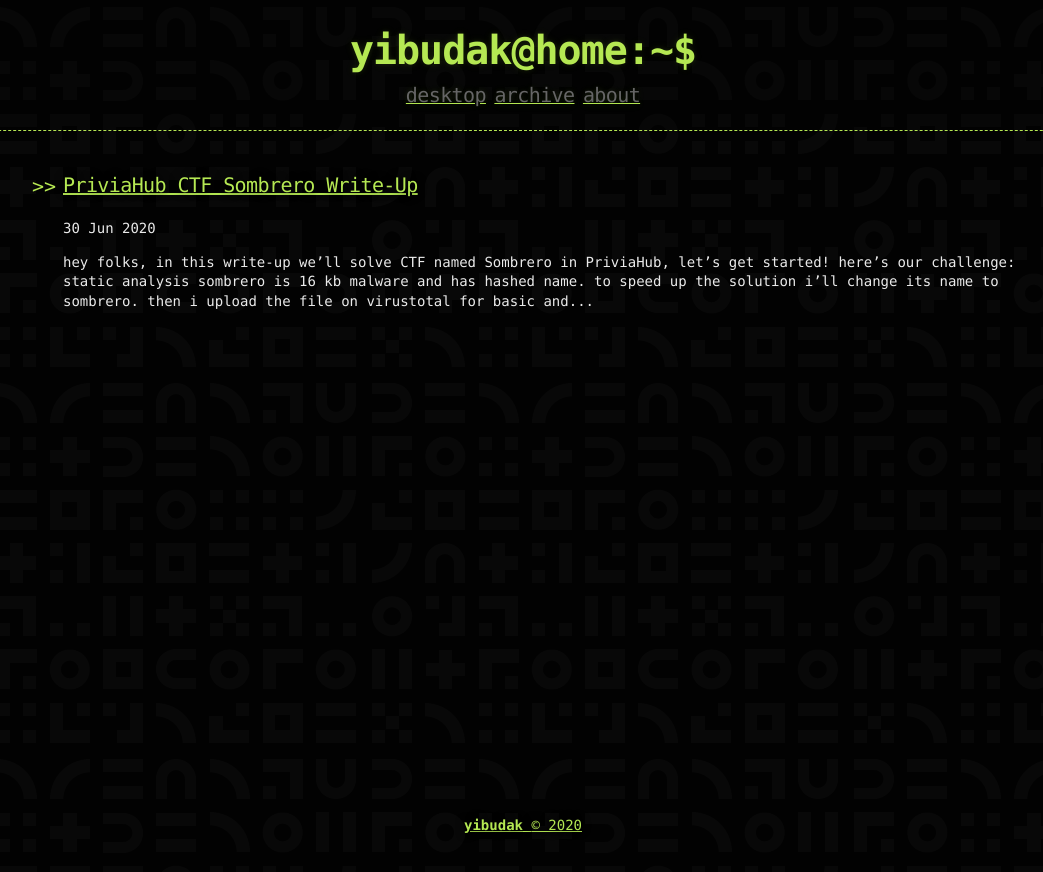
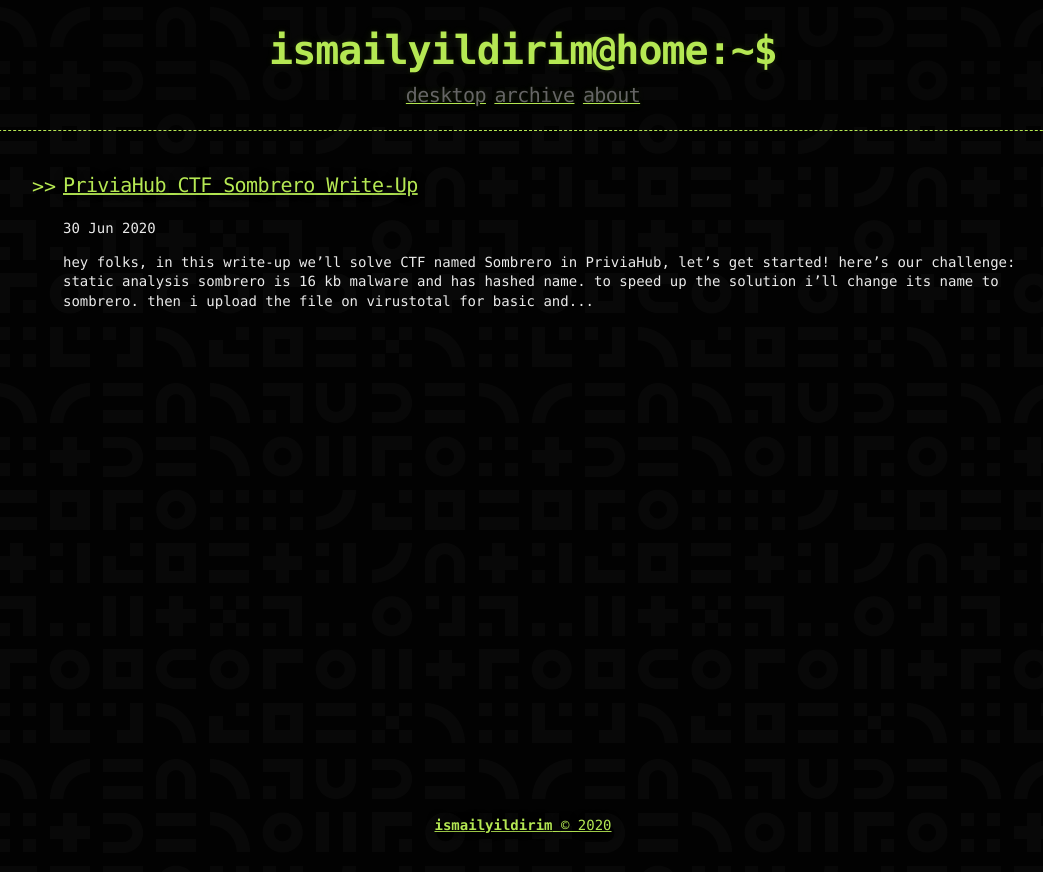
Before and after one commit to yldrm25/yldrm25.github.io, a Jekyll site: the page built from index.html, in a window 1280 px wide. Shown: the top 872 px of the page, without its empty margins (117-1160 px from the left). Built offline with Jekyll 4.4.1, drawn with Linux system fonts in a browser that asks for light colours; the list of posts is cut into pages by our own code; part of the change alters nothing that is shown.

Commit message:
Update _config.yml

```diff
--- a/_config.yml
+++ b/_config.yml
@@ -2,9 +2,9 @@ title: 'yibudak &#124; ceng student'
 description: "Personal Blog of Yiğit Budak"
 
 author:
-  name: "Yiğit Budak"
-  email: "yigit@outlook.com"
-  url: "https://yibudak.github.io"
+  name: "İSMAİL YILDIRIM"
+  email: "iso.yldrm74@gmail.com"
+  url: "https://yldrm25.github.io"
 
 baseurl: /
 
@@ -31,5 +31,5 @@ plugins:
   - jekyll-sitemap
 
 # Custom variables
-owner : "yibudak"
+owner : "ismailyildirim"
 year : "2020"
```
